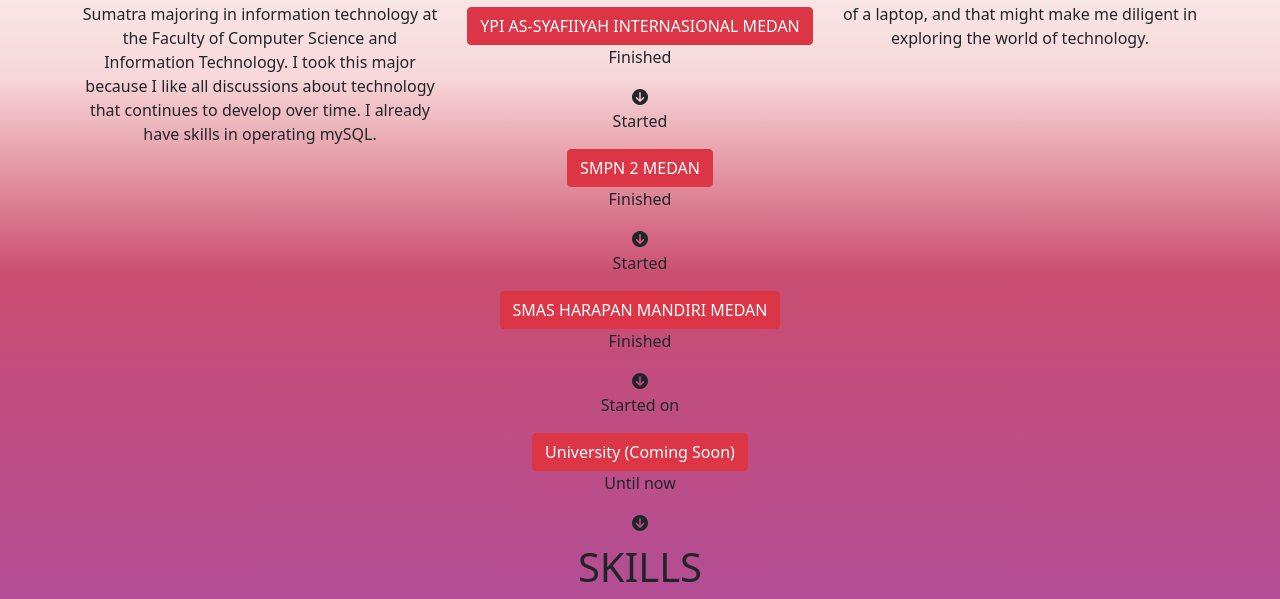
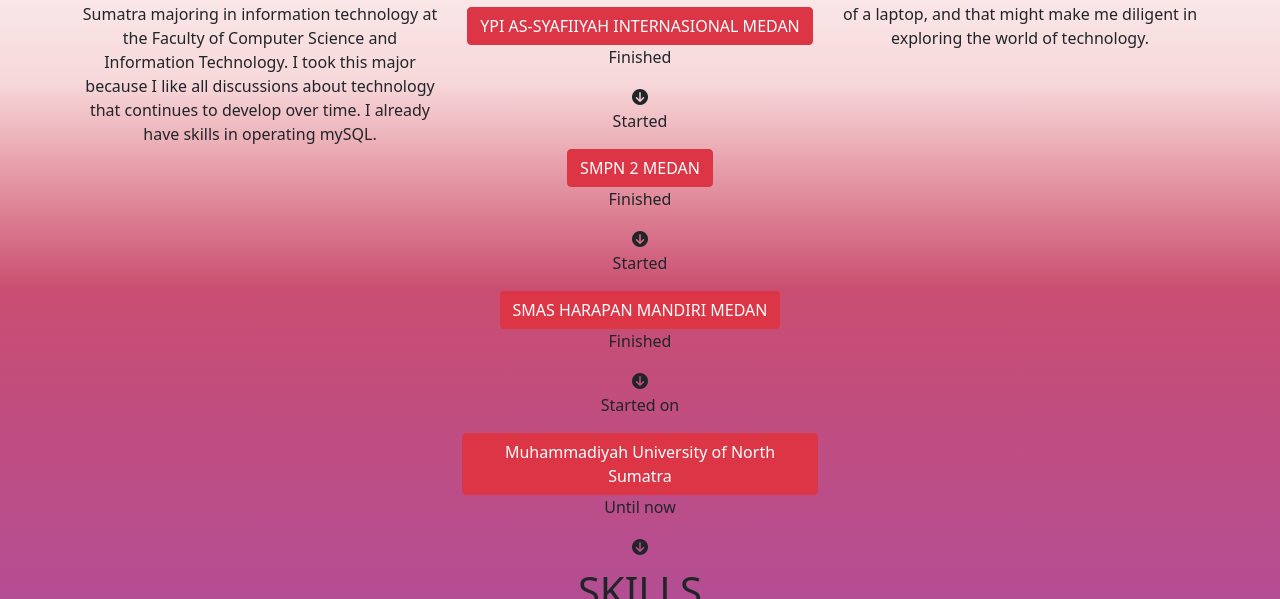
Before and after one commit to sutasinaga/portofolio-bahasa-inggris-uta, a plain HTML site: page index.html in a window 1280 px wide. Shown: the part 789-1388 px from the top of the page. Drawn offline with nearby package versions, Linux system fonts and the light colour scheme.

Commit message:
Update index.html

```diff
--- a/index.html
+++ b/index.html
@@ -62,7 +62,7 @@
                 <div class="container text-center">
           <div class="row">
             <div data-aos="fade-up" data-aos-duration="800" class="col-sm-4 mb-2">
-              Let me introduce myself, my name is Muhammad Aryasuta Sinaga, am a student at the Muhammadiyah University of North Sumatra majoring in information technology at the Faculty of Computer Science and Information Technology. I took this major because I like all discussions about technology that continues to develop over time. I already have skills in operating mySQL.
+              Let me introduce myself, my name is Muhammad Aryasuta Sinaga, i am a student at the Muhammadiyah University of North Sumatra majoring in information technology at the Faculty of Computer Science and Information Technology. I took this major because I like all discussions about technology that continues to develop over time. I already have skills in operating mySQL.
             </div>
             <div data-aos="fade-up" data-aos-duration="800" class="col-sm-4 mb-2">
               <h4 class="subNameHeading fw-bold">EDUCATION</h4>
@@ -160,7 +160,7 @@
                 <p class="startEnd">Started on</p>
                 <button type="button" class="btn btn-danger itemEdu" data-bs-toggle="modal"
                   data-bs-target="#exampleModal4">
-                  University (Coming Soon)
+                  Muhammadiyah University of North Sumatra
                 </button>
 
                 <!-- Modal -->
```
